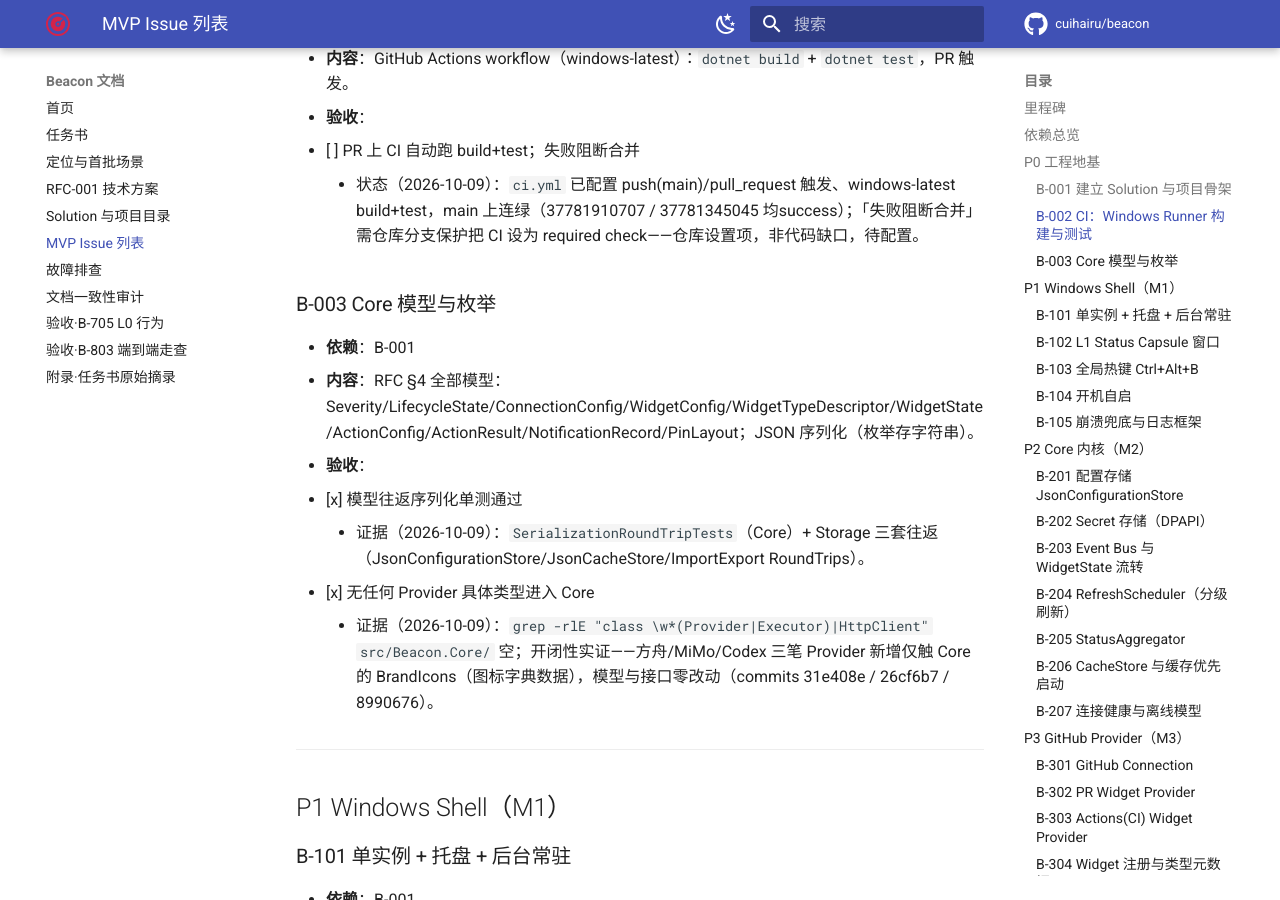
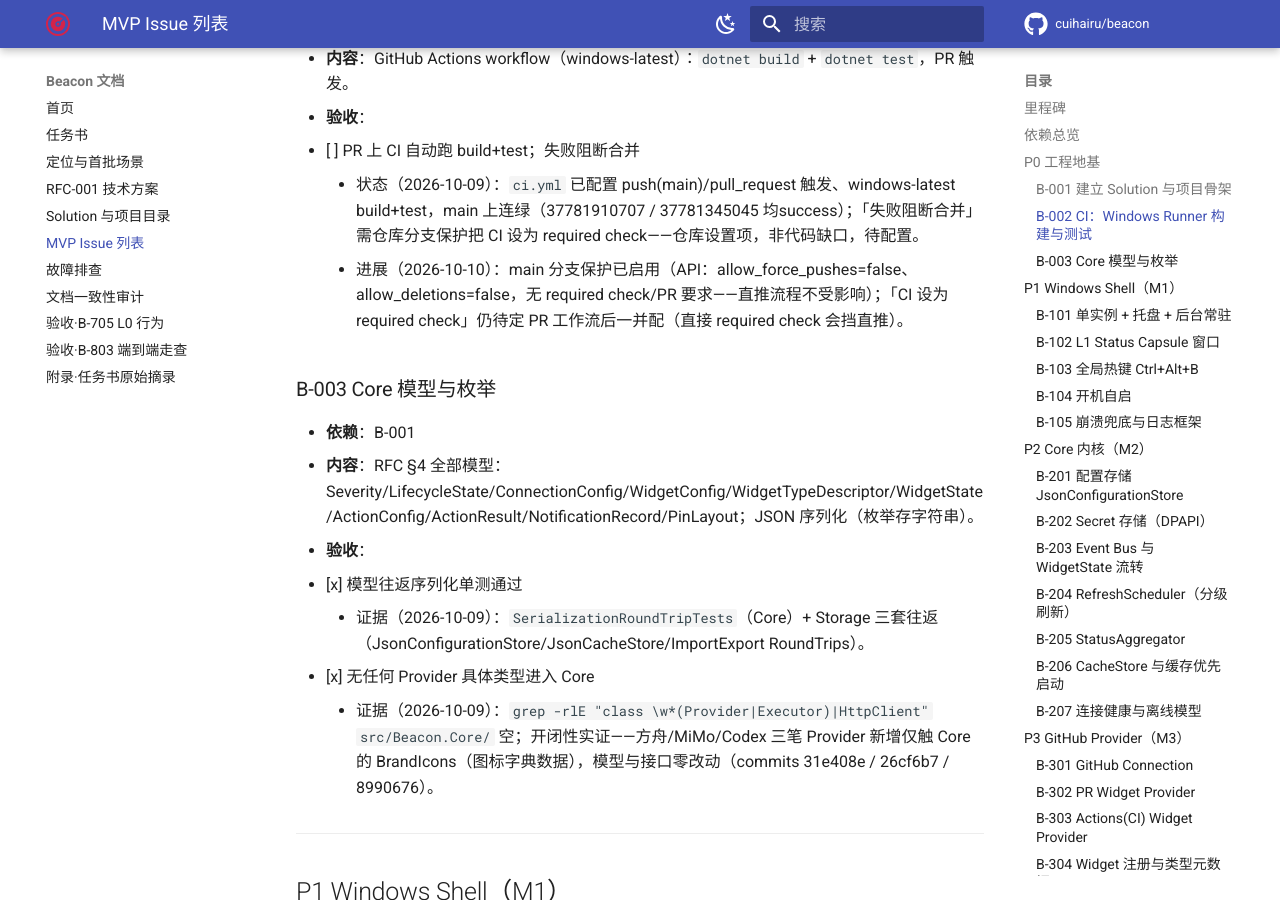
Before and after one commit to cuihairu/beacon, an MkDocs documentation site: the page built from docs/mvp-issues.md, in a window 1280 px wide and 900 px high, scrolled down 1455 px. Built offline with MkDocs 1.6.1 and Material for MkDocs 9.7.7, drawn with Linux system fonts in a browser that asks for light colours; comment, search, counter and statistics services are not loaded.

Commit message:
docs: mark main branch protection enabled

```diff
--- a/docs/mvp-issues.md
+++ b/docs/mvp-issues.md
@@ -45,6 +45,7 @@ B-001 ─ B-002 ─ B-003          (P0 地基)
 - **验收**：
   - [ ] PR 上 CI 自动跑 build+test；失败阻断合并
     - 状态（2026-10-09）：`ci.yml` 已配置 push(main)/pull_request 触发、windows-latest build+test，main 上连绿（37781910707 / 37781345045 均success）；「失败阻断合并」需仓库分支保护把 CI 设为 required check——仓库设置项，非代码缺口，待配置。
+    - 进展（2026-10-10）：main 分支保护已启用（API：allow_force_pushes=false、allow_deletions=false，无 required check/PR 要求——直推流程不受影响）；「CI 设为 required check」仍待定 PR 工作流后一并配（直接 required check 会挡直推）。
 
 ### B-003 Core 模型与枚举
 - **依赖**：B-001
```
